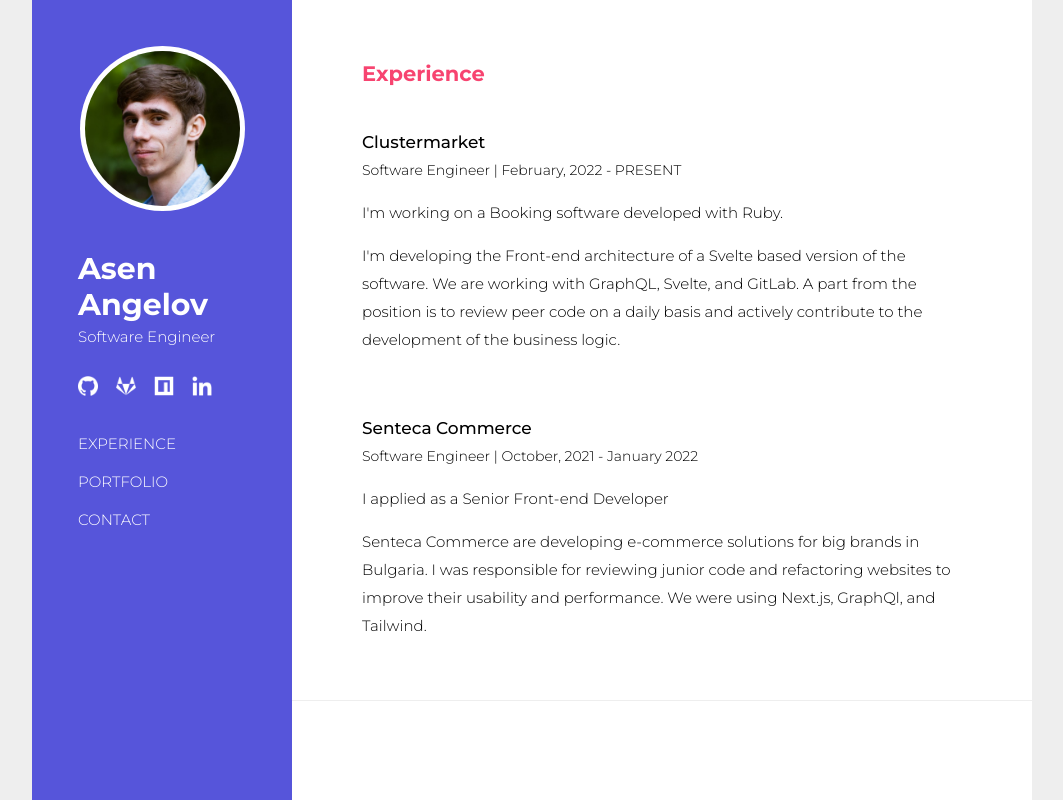
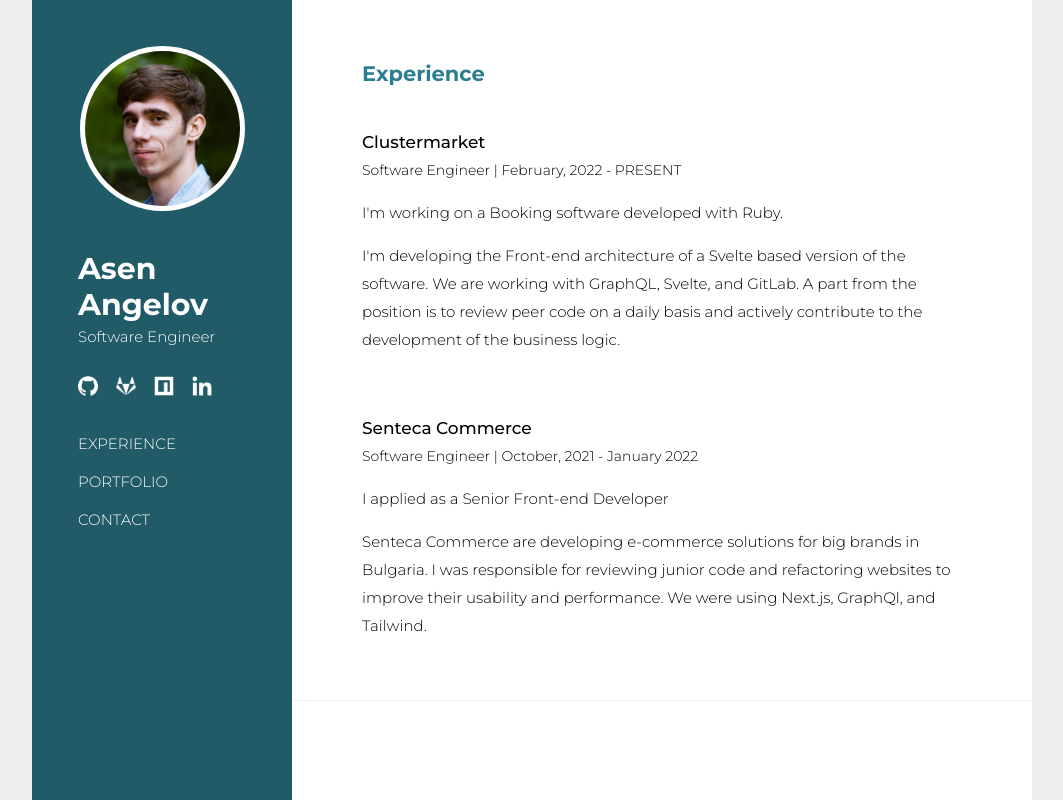
Before and after one commit to entrpyc/cv-updated-react, a React (Create React App) app: page / in a window 1280 px wide. Shown: the whole page, without its empty margins (108-1171 px from the left). Built offline with nearby package versions, Linux system fonts and the light colour scheme.

Commit message:
update colors

```diff
--- a/src/style/color.scss
+++ b/src/style/color.scss
@@ -1,8 +1,8 @@
 $primary: #2c2c2c;
-$secondary: #f74470;
+$secondary: #2C7D8E;
 $third: #fff;
 
-$background: #5655da;
+$background: #205b67;
 $background-secondary: #fff;
 $background-third: #eee;
 $border: #eee;
```
